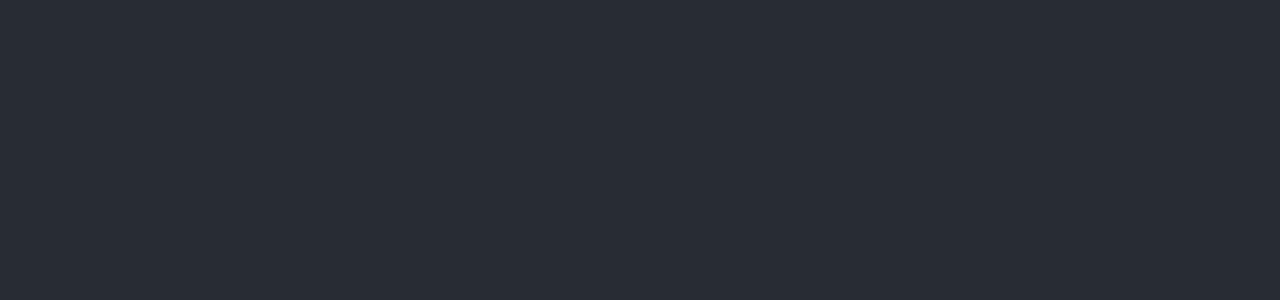
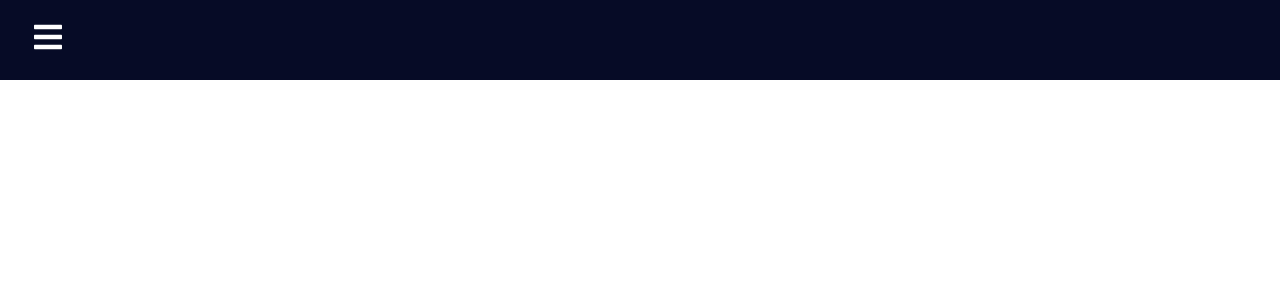
Before and after one commit to gorkemtopcu/ens492-committee-management-system, a React (Create React App) app in the folder committees_management_system/: page / in a window 1280 px wide. Shown: the top 300 px of the page. Built offline with nearby package versions, Linux system fonts and the light colour scheme.

Commit message:
Dummy navbar added

```diff
--- a/committees_management_system/package.json
+++ b/committees_management_system/package.json
@@ -8,6 +8,8 @@
     "@testing-library/user-event": "^13.5.0",
     "react": "^18.3.1",
     "react-dom": "^18.3.1",
+    "react-icons": "^5.2.0",
+    "react-router-dom": "^6.23.0",
     "react-scripts": "5.0.1",
     "web-vitals": "^2.1.4"
   },
--- a/committees_management_system/src/App.css
+++ b/committees_management_system/src/App.css
@@ -1,38 +1,18 @@
-.App {
-  text-align: center;
+@import url('https://fonts.googleapis.com/css2?family=Lato&display=swap');
+
+* {
+  box-sizing: border-box;
+  margin: 0;
+  padding: 0;
+  font-family: 'Lato', sans-serif;
 }
 
-.App-logo {
-  height: 40vmin;
-  pointer-events: none;
-}
-
-@media (prefers-reduced-motion: no-preference) {
-  .App-logo {
-    animation: App-logo-spin infinite 20s linear;
-  }
-}
-
-.App-header {
-  background-color: #282c34;
-  min-height: 100vh;
+.home,
+.reports,
+.products {
   display: flex;
-  flex-direction: column;
+  height: 90vh;
   align-items: center;
   justify-content: center;
-  font-size: calc(10px + 2vmin);
-  color: white;
+  font-size: 3rem;
 }
-
-.App-link {
-  color: #61dafb;
-}
-
-@keyframes App-logo-spin {
-  from {
-    transform: rotate(0deg);
-  }
-  to {
-    transform: rotate(360deg);
-  }
-}
--- a/committees_management_system/src/App.js
+++ b/committees_management_system/src/App.js
@@ -1,13 +1,26 @@
-import logo from './logo.svg';
+import React from 'react';
 import './App.css';
+import Navbar from './components/Navbar';
+import {
+  BrowserRouter as Router,
+  Route,
+  Routes,
+} from "react-router-dom";import Home from './pages/Home';
+import Reports from './pages/Reports';
+import Products from './pages/Products';
 
 function App() {
   return (
-    <div className="App">
-      <header className="App-header">
-
-      </header>
-    </div>
+    <>
+      <Router>
+        <Navbar />
+        <Routes>
+          <Route path='/' exact component={Home} />
+          <Route path='/reports' component={Reports} />
+          <Route path='/products' component={Products} />
+        </Routes>
+      </Router>
+    </>
   );
 }
 
--- /dev/null
+++ b/committees_management_system/src/components/Navbar.css
@@ -0,0 +1,72 @@
+.navbar {
+    background-color: #060b26;
+    height: 80px;
+    display: flex;
+    justify-content: start;
+    align-items: center;
+  }
+
+  .menu-bars {
+    margin-left: 2rem;
+    font-size: 2rem;
+    background: none;
+  }
+
+  .nav-menu {
+    background-color: #060b26;
+    width: 250px;
+    height: 100vh;
+    display: flex;
+    justify-content: center;
+    position: fixed;
+    top: 0;
+    left: -100%;
+    transition: 850ms;
+  }
+
+  .nav-menu.active {
+    left: 0;
+    transition: 350ms;
+  }
+
+  .nav-text {
+    display: flex;
+    justify-content: start;
+    align-items: center;
+    padding: 8px 0px 8px 16px;
+    list-style: none;
+    height: 60px;
+  }
+
+  .nav-text a {
+    text-decoration: none;
+    color: #f5f5f5;
+    font-size: 18px;
+    width: 95%;
+    height: 100%;
+    display: flex;
+    align-items: center;
+    padding: 0 16px;
+    border-radius: 4px;
+  }
+
+  .nav-text a:hover {
+    background-color: #1a83ff;
+  }
+
+  .nav-menu-items {
+    width: 100%;
+  }
+
+  .navbar-toggle {
+    background-color: #060b26;
+    width: 100%;
+    height: 80px;
+    display: flex;
+    justify-content: start;
+    align-items: center;
+  }
+
+  span {
+    margin-left: 16px;
+  }
--- /dev/null
+++ b/committees_management_system/src/components/Navbar.js
@@ -0,0 +1,46 @@
+import React, { useState } from 'react';
+import * as FaIcons from 'react-icons/fa';
+import * as AiIcons from 'react-icons/ai';
+import { Link } from 'react-router-dom';
+import { SidebarData } from './SidebarData';
+import './Navbar.css';
+import { IconContext } from 'react-icons';
+
+function Navbar() {
+  const [sidebar, setSidebar] = useState(false);
+
+  const showSidebar = () => setSidebar(!sidebar);
+
+  return (
+    <>
+      <IconContext.Provider value={{ color: '#fff' }}>
+        <div className='navbar'>
+          <Link to='#' className='menu-bars'>
+            <FaIcons.FaBars onClick={showSidebar} />
+          </Link>
+        </div>
+        <nav className={sidebar ? 'nav-menu active' : 'nav-menu'}>
+          <ul className='nav-menu-items' onClick={showSidebar}>
+            <li className='navbar-toggle'>
+              <Link to='#' className='menu-bars'>
+                <AiIcons.AiOutlineClose />
+              </Link>
+            </li>
+            {SidebarData.map((item, index) => {
+              return (
+                <li key={index} className={item.cName}>
+                  <Link to={item.path}>
+                    {item.icon}
+                    <span>{item.title}</span>
+                  </Link>
+                </li>
+              );
+            })}
+          </ul>
+        </nav>
+      </IconContext.Provider>
+    </>
+  );
+}
+
+export default Navbar;
--- /dev/null
+++ b/committees_management_system/src/components/SidebarData.js
@@ -0,0 +1,43 @@
+import React from 'react';
+import * as FaIcons from 'react-icons/fa';
+import * as AiIcons from 'react-icons/ai';
+import * as IoIcons from 'react-icons/io';
+
+export const SidebarData = [
+  {
+    title: 'Home',
+    path: '/',
+    icon: <AiIcons.AiFillHome />,
+    cName: 'nav-text'
+  },
+  {
+    title: 'Reports',
+    path: '/reports',
+    icon: <IoIcons.IoIosPaper />,
+    cName: 'nav-text'
+  },
+  {
+    title: 'Products',
+    path: '/products',
+    icon: <FaIcons.FaCartPlus />,
+    cName: 'nav-text'
+  },
+  {
+    title: 'Team',
+    path: '/team',
+    icon: <IoIcons.IoMdPeople />,
+    cName: 'nav-text'
+  },
+  {
+    title: 'Messages',
+    path: '/messages',
+    icon: <FaIcons.FaEnvelopeOpenText />,
+    cName: 'nav-text'
+  },
+  {
+    title: 'Support',
+    path: '/support',
+    icon: <IoIcons.IoMdHelpCircle />,
+    cName: 'nav-text'
+  }
+];
--- a/committees_management_system/src/index.js
+++ b/committees_management_system/src/index.js
@@ -1,17 +1,10 @@
 import React from 'react';
-import ReactDOM from 'react-dom/client';
-import './index.css';
+import ReactDOM from 'react-dom';
 import App from './App';
-import reportWebVitals from './reportWebVitals';
 
-const root = ReactDOM.createRoot(document.getElementById('root'));
-root.render(
+ReactDOM.render(
   <React.StrictMode>
     <App />
-  </React.StrictMode>
+  </React.StrictMode>,
+  document.getElementById('root')
 );
-
-// If you want to start measuring performance in your app, pass a function
-// to log results (for example: reportWebVitals(console.log))
-// or send to an analytics endpoint. Learn more: https://bit.ly/CRA-vitals
-reportWebVitals();
--- /dev/null
+++ b/committees_management_system/src/pages/Home.js
@@ -0,0 +1,11 @@
+import React from 'react';
+
+function Home() {
+  return (
+    <div className='home'>
+      <h1>Home</h1>
+    </div>
+  );
+}
+
+export default Home;
--- /dev/null
+++ b/committees_management_system/src/pages/Products.js
@@ -0,0 +1,11 @@
+import React from 'react';
+
+function Products() {
+  return (
+    <div className='products'>
+      <h1>Products</h1>
+    </div>
+  );
+}
+
+export default Products;
--- /dev/null
+++ b/committees_management_system/src/pages/Reports.js
@@ -0,0 +1,11 @@
+import React from 'react';
+
+function Reports() {
+  return (
+    <div className='reports'>
+      <h1>Reports</h1>
+    </div>
+  );
+}
+
+export default Reports;
```
Also changed, not shown: 1 other file (tests, documents, lock files or other folders).
